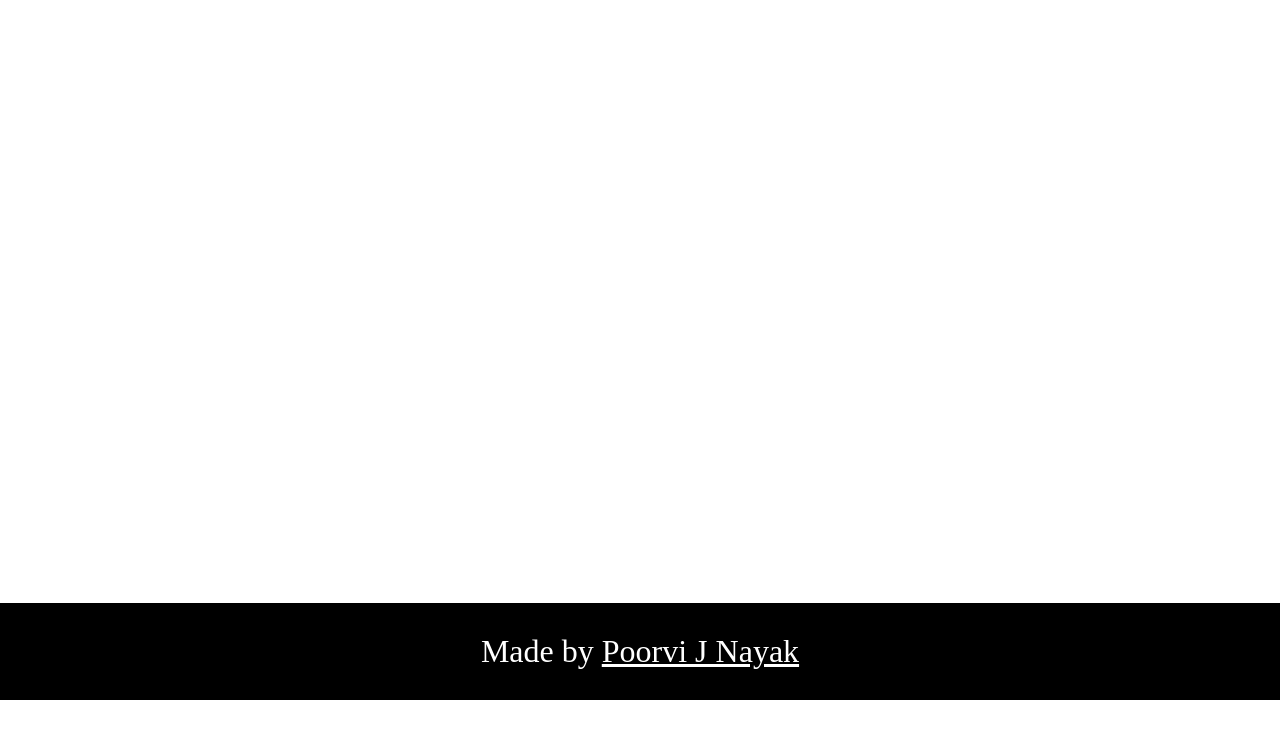
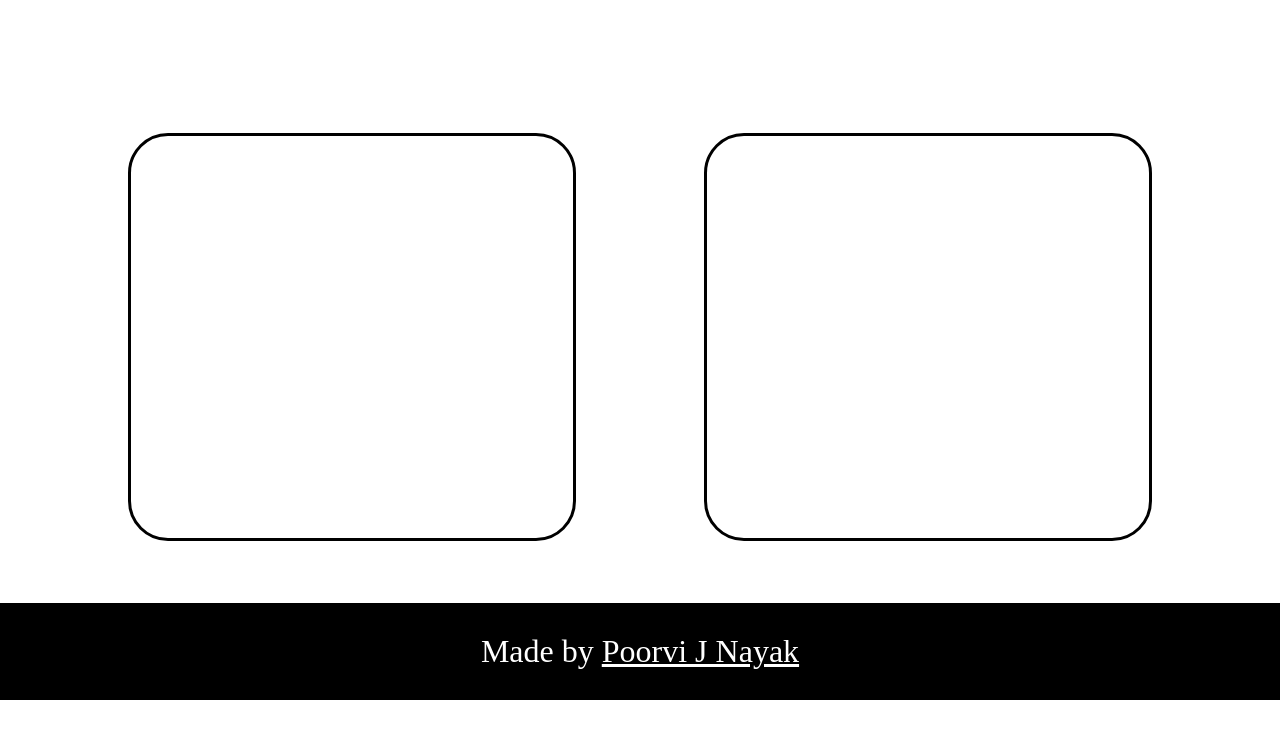
Before and after one commit to poorvijn/Arthaa, a plain HTML site: page index.html in a window 1280 px wide. Shown: the part 100-838 px from the top of the page. Drawn offline with Linux system fonts and the light colour scheme; a web font is replaced by a local one.

Commit message:
Partial body design done

```diff
--- a/index.html
+++ b/index.html
@@ -16,7 +16,8 @@
         Arthaa - <span id="header__span">translate with ease</span>
     </header>
     <div id="translateContainer">
-
+        <div id="inputText" class="translateDivs"></div>
+        <div id="outputText" class="translateDivs"></div>
     </div>
     <footer id="footer">Made by <span id="footer__span"><a target="_blank" id="footer__link" href="https://github.com/poorvijn">Poorvi J Nayak</a></span></footer>
 </body>
--- a/style/style.css
+++ b/style/style.css
@@ -32,6 +32,29 @@
 #translateContainer
 {
     height: 80vh;
+    display: flex;
+    flex-flow: row wrap;
+    align-items: center;
+    justify-content: center;
+    gap: 10%;
+}
+
+/* INPUT DIV */
+#inputText
+{
+    height: 400px;
+    width: 400px;
+    border: 2px solid black;
+    border-radius: 30px;
+}
+
+/* OUTPUT DIV */
+#outputText
+{
+    height: 400px;
+    width: 400px;
+    border: 2px solid black;
+    border-radius: 30px;
 }
 
 /* FOOTER */
@@ -61,3 +84,72 @@
 {
     opacity:0.8;
 }
+
+/* MEDIA QUERIES */
+
+/* SMALL */
+@media screen and (max-width:575px)
+{
+    #translateContainer{
+        height: 80vh;
+    }
+    #inputText,#outputText
+    {
+        height: 40%;
+        width: 65%;
+    }
+}
+
+@media screen and (min-width:576px)
+{
+    #translateContainer{
+        height: 80vh;
+    }
+    #inputText,#outputText
+    {
+        height: 40%;
+        width: 65%;
+    }
+}
+
+/* MEDIUM */
+@media screen and (min-width:768px)
+{
+    #translateContainer{
+        height: 80vh;
+    }
+    #inputText,#outputText
+    {
+        height: 40%;
+        width: 65%;
+    }
+}
+
+/* LARGE */
+@media screen and (min-width:992px)
+{
+    #translateContainer{
+        height: 110vh;
+    }
+    #inputText,#outputText
+    {
+        height: 40%;
+        width: 65%;
+        border: 3px solid black;
+        border-radius: 40px;
+    }
+}
+
+@media screen and (min-width:1200px)
+{
+    #translateContainer{
+        height: 85vh;
+    }
+    #inputText,#outputText
+    {
+        height: 60%;
+        width: 35%;
+        border: 3px solid black;
+        border-radius: 40px;
+    }
+}
```
